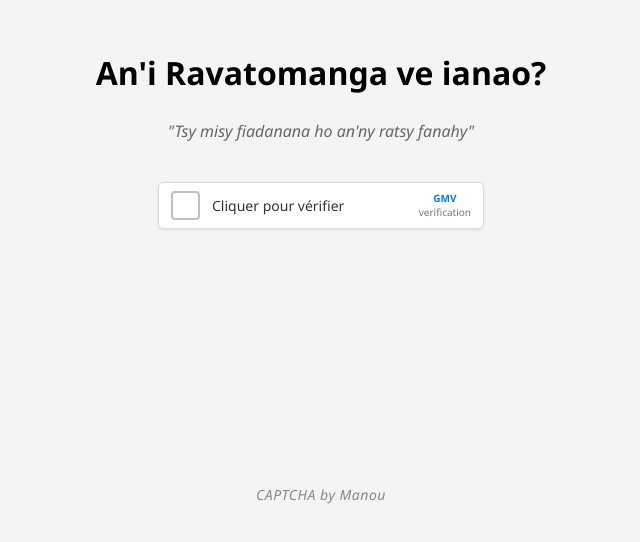
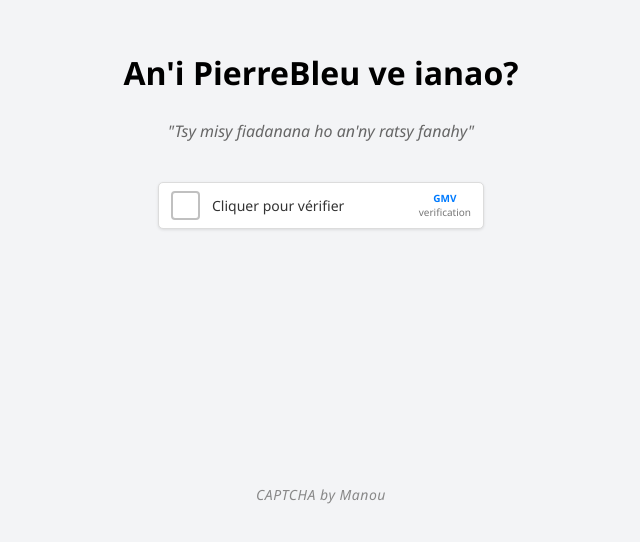
Before and after one commit to Manou-ux/quiz, a plain HTML site: page index.html in a window 1280 px wide. Shown: the part 286-828 px from the top of the page, without its empty margins (319-959 px from the left). Drawn offline with Linux system fonts and the light colour scheme.

Commit message:
Update index.html

```diff
--- a/index.html
+++ b/index.html
@@ -285,7 +285,7 @@
     </style>
 </head>
 <body>
-    <h1>An'i Ravatomanga ve ianao?</h1>
+    <h1>An'i PierreBleu ve ianao?</h1>
     <p class="slogan">"Tsy misy fiadanana ho an'ny ratsy fanahy"</p>
 
     <!-- CAPTCHA BOX -->
```
